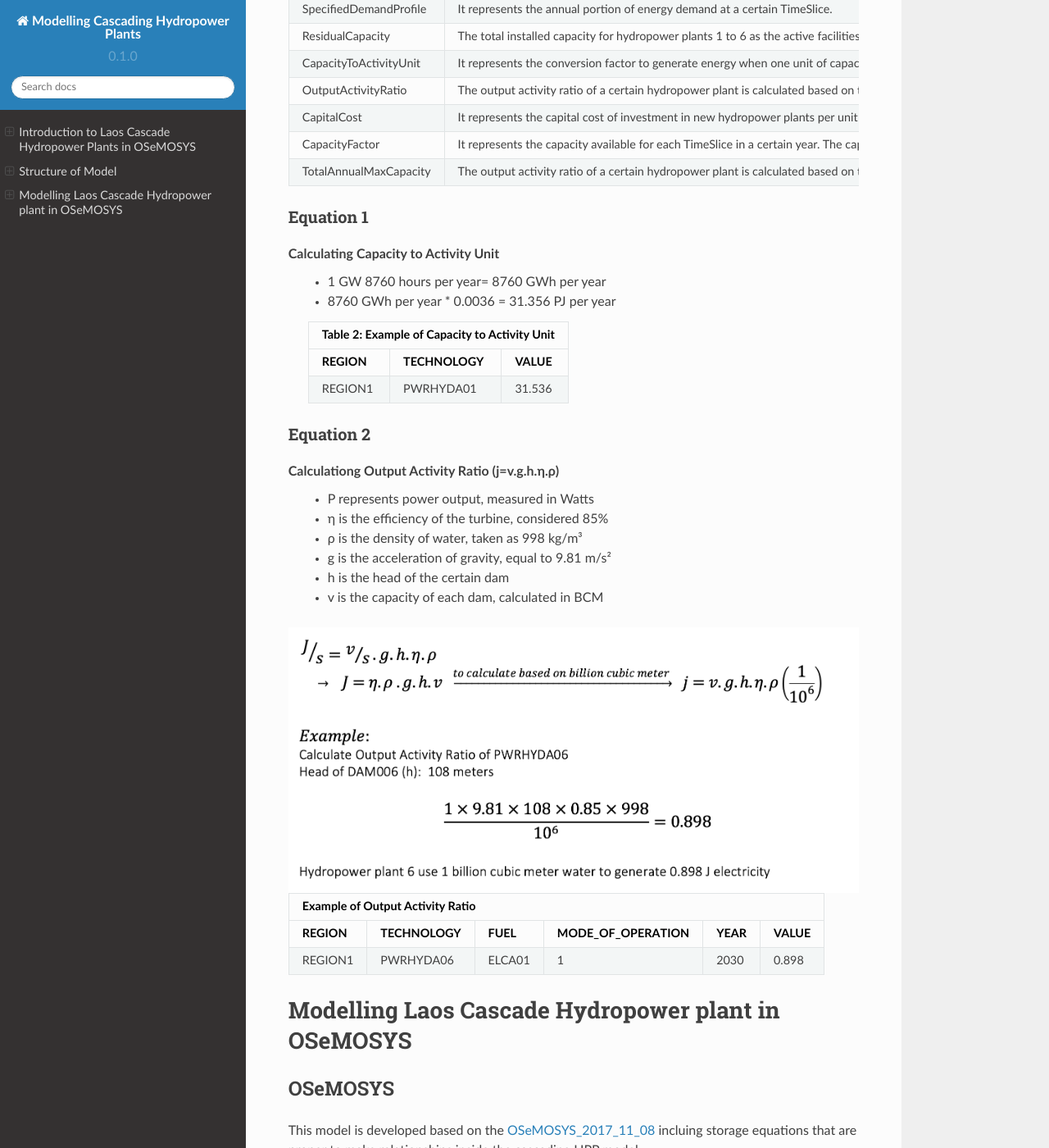
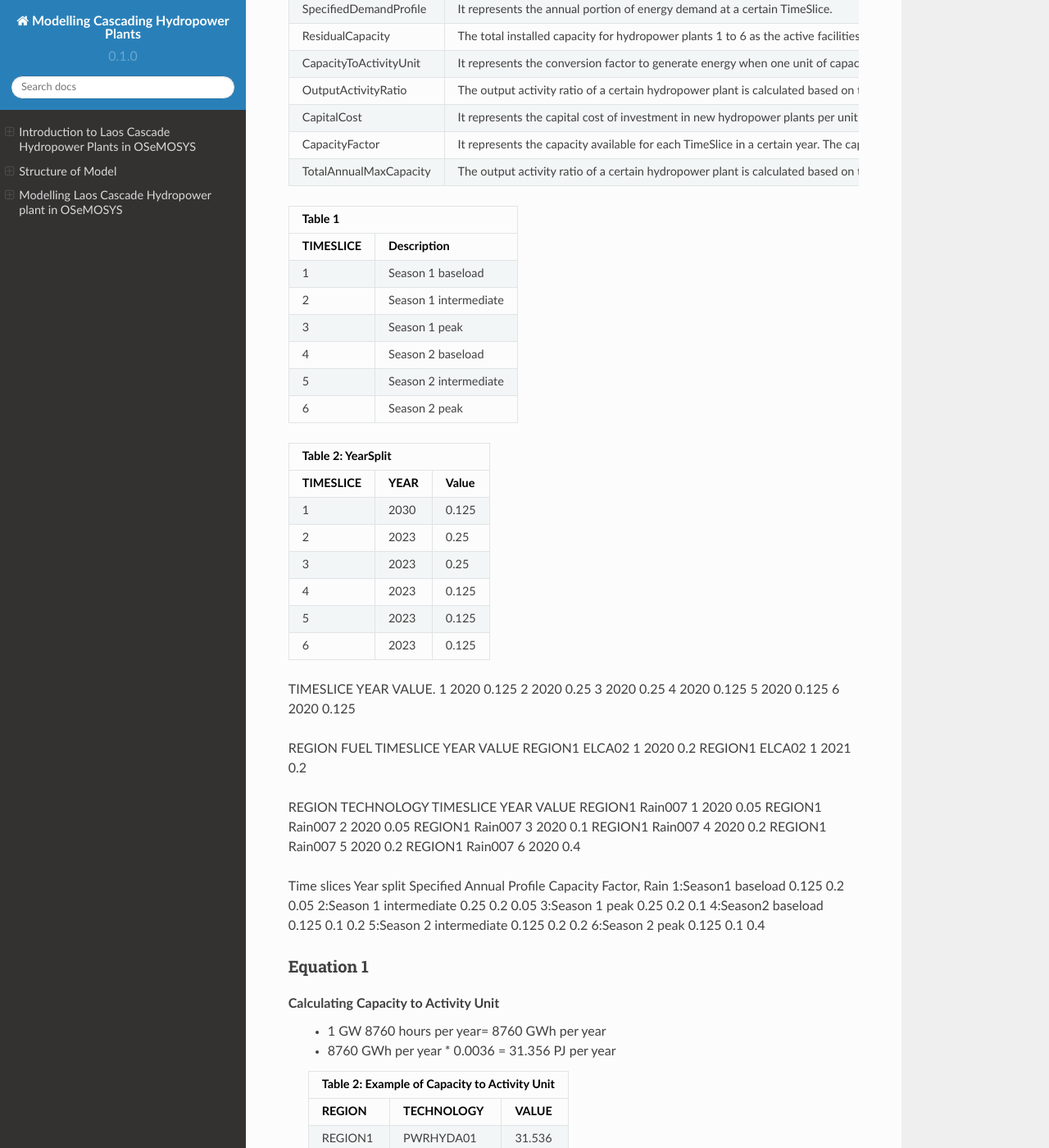
Before and after one commit to YSaedi/Laos_Cascading_HydropowerPlants, a Sphinx documentation site: the page built from docs/source/index.rst, in a window 1280 px wide and 1400 px high, scrolled down 3366 px. Shown: the whole window at 82% size. Built offline with Sphinx 7.4.7 and the Read the Docs theme 2.0.0, drawn with Linux system fonts in a browser that asks for light colours; some of the changed text lies outside the part shown.

Commit message:
Update index.rst

```diff
--- a/docs/source/index.rst
+++ b/docs/source/index.rst
@@ -36,7 +36,7 @@
 +--------------------------------------------------------+-----------------------------------------------------------------------------------------------------------------------------------------------------------------------------------------------------------------------------------------------------------------------+----------------------+
 | SEASON                                                 | It symbolizes the number of seasons in one year which is two seasons in the Laos model. There is a dry season named Season 1 (from October to April ) and a wet season defined as Season 2 (between May and September). Seasons are indexed as “ls”.                                         |
 +--------------------------------------------------------+-----------------------------------------------------------------------------------------------------------------------------------------------------------------------------------------------------------------------------------------------------------------------+----------------------+
-| TIMESLICE                                              | Based on the seasonal characteristics, there are two main seasons and each one is classified into three categories. Therefore, there are a total of 6 TIMESLICEs: Season1 baseload, Season 1 intermediate, Season 1 peak, Season2 baseload, Season 2 intermediate, and Season 2 peak.        |
+| TIMESLICE                                              | Based on the seasonal characteristics, there are two main seasons and each one is classified into three categories. Therefore, there are a total of 6 TIMESLICEs: Season1 baseload, Season 1 intermediate, Season 1 peak, Season2 baseload, Season 2 intermediate, and Season 2 peak(Table 1)|
 +--------------------------------------------------------+-----------------------------------------------------------------------------------------------------------------------------------------------------------------------------------------------------------------------------------------------------------------------+----------------------+
 
 
@@ -94,7 +94,7 @@
 +--------------------------------------------------------+----------------------------------------------------------------------------------------------------------------------------------------------------------------------------------------------------------------------------------------------------------------------------------------------+
 | **Name**                                               | **Description**                                                                                                                                                                                                                                                                              |
 +========================================================+==============================================================================================================================================================================================================================================================================================+
-| YearSplit                                              | Year split specifies the share of each time slice in a year. The parameters of year splits are shown in Table 1.                                                                                                                                                                             |
+| YearSplit                                              | Year split specifies the share of each time slice in a year. The parameters of year splits are shown in Table 2.                                                                                                                                                                             |
 +--------------------------------------------------------+-----------------------------------------------------------------------------------------------------------------------------------------------------------------------------------------------------------------------------------------------------------------------+----------------------+
 | SpecifiedAnnualDemand                                  | It represents the total energy demand of a certain year in PJ.                                                                                                                                                                                                                               |
 +--------------------------------------------------------+-----------------------------------------------------------------------------------------------------------------------------------------------------------------------------------------------------------------------------------------------------------------------+----------------------+
@@ -113,6 +113,74 @@
 | TotalAnnualMaxCapacity                                 | The output activity ratio of a certain hydropower plant is calculated based on the efficiency of turbines (considered 85%), the density of water (998 kg/m³), gravity (9.81 m/s²), the capacity connected dam ( in billion cubic meters), and head of the dam (meters).                      |
 +--------------------------------------------------------+-----------------------------------------------------------------------------------------------------------------------------------------------------------------------------------------------------------------------------------------------------------------------+----------------------+
 
++----------------------------------+
+| Table 1                          |
++-----------+----------------------+
+| TIMESLICE |   Description        |
++===========+======================+
+| 1         | Season 1 baseload    |
++-----------+----------------------+
+| 2         | Season 1 intermediate|
++-----------+----------------------+
+| 3         | Season 1 peak        |
++-----------+----------------------+
+| 4         | Season 2 baseload    |
++-----------+----------------------+
+| 5         | Season 2 intermediate|
++-----------+----------------------+
+| 6         | Season 2 peak        |
++-----------+----------------------+
+
++-----------------------------+
+| Table 2: YearSplit          |
++-----------+--------+--------+
+| TIMESLICE |  YEAR  |  Value |
++===========+========+========+
+| 1         |  2030  |  0.125 |
++-----------+--------+--------+
+| 2         |  2023  |  0.25  |
++-----------+--------+--------+
+| 3         |  2023  |  0.25  |
++-----------+--------+--------+
+| 4         |  2023  |  0.125 |
++-----------+--------+--------+
+| 5         |  2023  | 0.125  |
++-----------+--------+--------+
+| 6         |  2023  | 0.125  |
++-----------+--------+--------+
+
+
+
+
+TIMESLICE	YEAR	VALUE.
+1	2020	0.125
+2	2020	0.25
+3	2020	0.25
+4	2020	0.125
+5	2020	0.125
+6	2020	0.125
+
+REGION	FUEL	TIMESLICE	YEAR	VALUE
+REGION1	ELCA02	     1	   2020	    0.2
+REGION1	ELCA02	   1	   2021	    0.2
+
+
+REGION	TECHNOLOGY	TIMESLICE	YEAR	VALUE
+REGION1	Rain007	1	2020	0.05
+REGION1	Rain007	2	2020	0.05
+REGION1	Rain007	3	2020	0.1
+REGION1	Rain007	4	2020	0.2
+REGION1	Rain007	5	2020	0.2
+REGION1	Rain007	6	2020	0.4
+
+
+Time slices	Year split	Specified Annual Profile	Capacity Factor, Rain
+1:Season1 baseload	0.125                       	0.2	0.05
+2:Season 1 intermediate	0.25                       	0.2	0.05
+3:Season 1 peak	0.25                              	0.2	0.1
+4:Season2 baseload	0.125                       	0.1	0.2
+5:Season 2 intermediate	0.125                       	0.2	0.2
+6:Season 2 peak	0.125                              	0.1	0.4
 
 
 
@@ -124,11 +192,11 @@
 
  +-----------------------------------------------+
  | Table 2: Example of Capacity to Activity Unit |
- +-------------+------------------+--------------+
- | REGION      | TECHNOLOGY       | VALUE        |
- +=============+==================+==============+
- |   REGION1   |   PWRHYDA01      |   31.536     |
- +-------------+------------------+--------------+
+ +--------+----------------------------+---------+
+ | REGION |        TECHNOLOGY          | VALUE   |
+ +========+============================+=========+
+ | REGION1|        PWRHYDA01           | 31.536  |
+ +--------+----------------------------+---------+
 
 
 
```
Also changed, not shown: other parts of docs/source/index.rst (+1 -1 lines).
